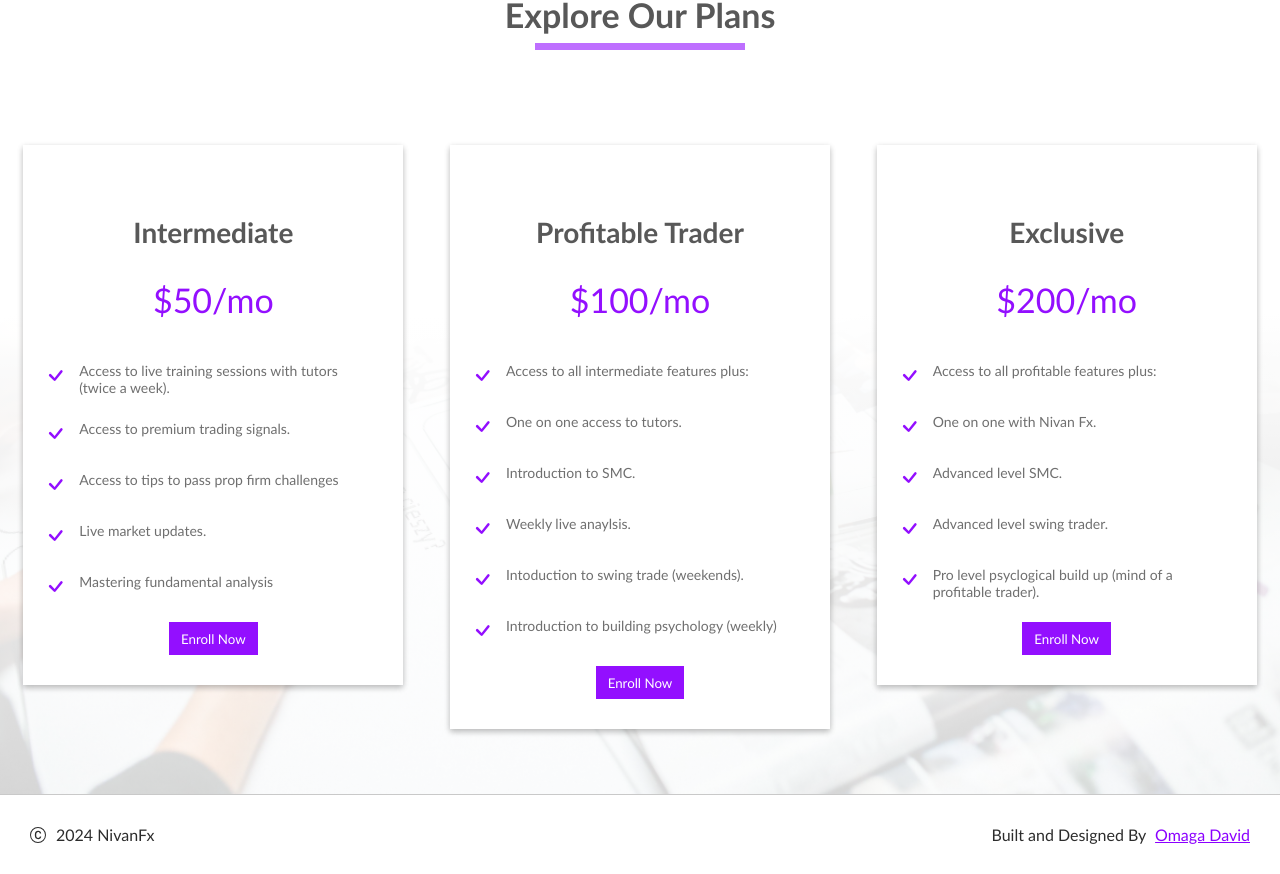
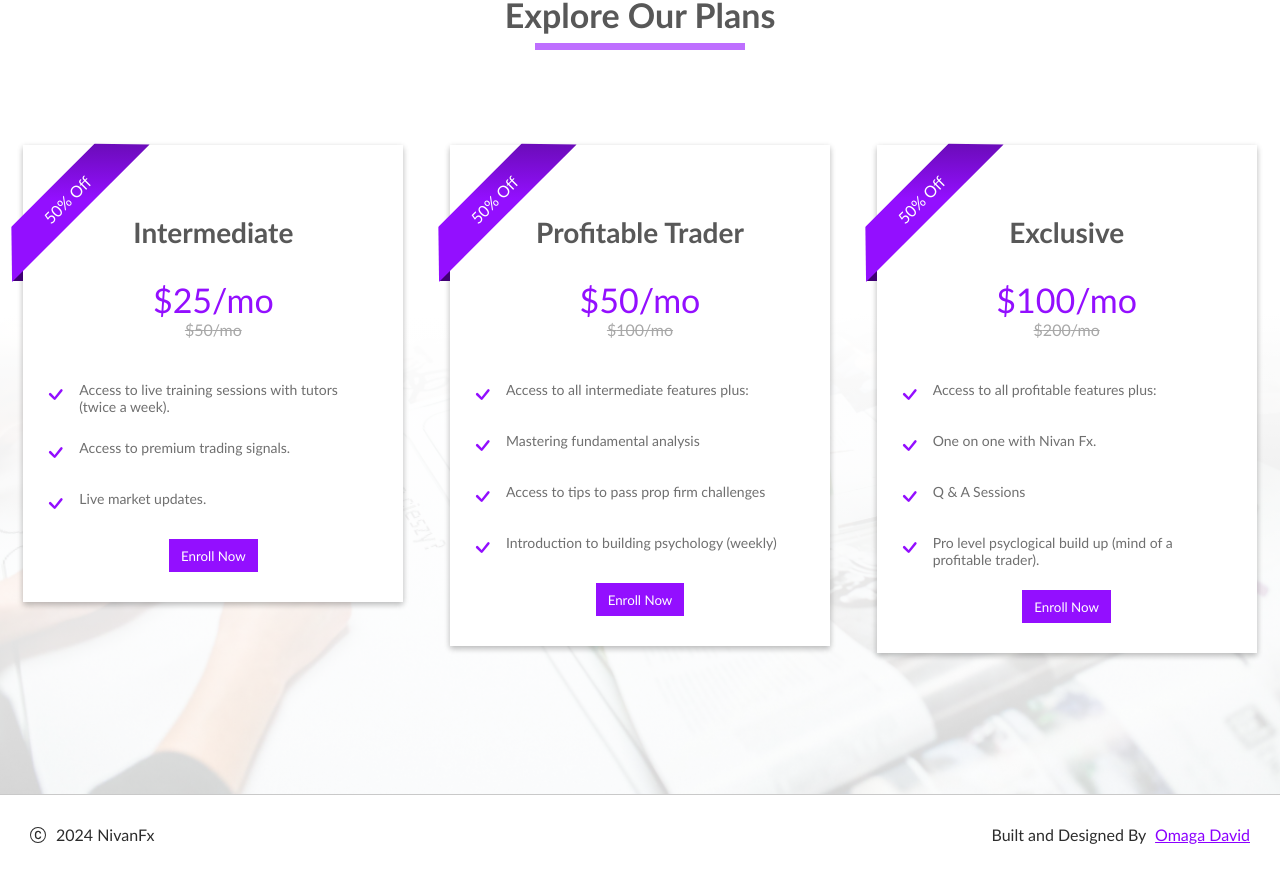
Before and after one commit to omagaowi/nivanfx.com, a React (Vite) app: page /services/mentorships in a window 1280 px wide. Shown: the part 1696-2570 px from the top of the page. Built offline with nearby package versions, Linux system fonts and the light colour scheme.

Commit message:
updating price list

```diff
--- a/src/components/Plans/Plans.jsx
+++ b/src/components/Plans/Plans.jsx
@@ -4,40 +4,39 @@ const Plans = () => {
     const plansArray = [
         {
             plan: "Intermediate",
-            price_dollar: 50,
+            price_dollar: 25,
             price_naira: "50, 000",
+            price_og : 50,
             features: [
                 "Access to live training sessions with tutors (twice a week).",
                 "Access to premium trading signals.",
-                "Access to tips to pass prop firm challenges",
                 "Live market updates.",
-                "Mastering fundamental analysis"
+
             ],
             link: 'https://nivan-api.onrender.com/redirect/payment/intermediate'
         },
         {
             plan: "Profitable Trader",
-            price_dollar: 100,
+            price_dollar: 50,
             price_naira: "100, 000",
+            price_og : 100,
             features: [
                 "Access to all intermediate features plus:",
-                "One on one access to tutors.",
-                "Introduction to SMC.",
-                "Weekly live anaylsis.",
-                "Intoduction to swing trade (weekends).",
+                "Mastering fundamental analysis",
+                "Access to tips to pass prop firm challenges",
                 "Introduction to building psychology (weekly)"
             ],
             link: 'https://nivan-api.onrender.com/redirect/payment/profitable'
         },
         {
             plan: "Exclusive",
-            price_dollar: 200,
+            price_dollar: 100,
             price_naira: "200, 000",
+            price_og : 200,
             features: [
                 "Access to all profitable features plus:",
                 "One on one with Nivan Fx.",
-                "Advanced level SMC.",
-                "Advanced level swing trader.",
+                "Q & A Sessions",
                 "Pro level psyclogical build up (mind of a profitable trader).",
             ],
             link: 'https://nivan-api.onrender.com/redirect/payment/exclusive'
@@ -47,7 +46,7 @@ const Plans = () => {
     const Plan = ({plan}) => {
         return (
                 <div className="plan no-opacity">
-                    {/* <div className="banner"></div> */}
+                    <div className="banner"></div>
                     <h2>{plan.plan}</h2>
                     <div className="price">
                         <div className="currency">
@@ -55,6 +54,14 @@ const Plans = () => {
                         </div>
                         <div className="digit">
                             {plan.price_dollar}/mo
+                        </div>
+                    </div>
+                    <div className="price-og">
+                        <div className="currency">
+                            $
+                        </div>
+                        <div className="digit">
+                            {plan.price_og}/mo
                         </div>
                     </div>
                     <div className="features">
--- a/src/components/Plans/plans.css
+++ b/src/components/Plans/plans.css
@@ -20,6 +20,7 @@
     position: relative;
     margin-bottom: 20px;
     transition: all .4s ease;
+    z-index: 0;
     flex-direction: column;
     align-items: center;
 }
@@ -38,7 +39,9 @@
     content: '50% Off';
     width: 130%;
     height: 40px;
-    background: purple;
+    background: #930fff;
+    background: linear-gradient(45deg, #930fff 50%, #570a96);
+    color: #fff;
     transform: rotate(-45deg) translate(-60px, -30px);
     position: absolute;
     top: 45%;
@@ -46,20 +49,18 @@
     clip-path: polygon(20% 0%, 80% 0%, 100% 100%, 0% 100%);
     align-items: center;
     justify-content: center;
-    box-shadow: 0 2px 6px rgba(0, 0, 0, 0.15),
-    0 3px 6px rgba(0, 0, 0, 0.15);
+    box-shadow: 0 4px 8px rgba(0, 0, 0, 0.3);
     z-index: 1;
 }
 
 .plan .banner::after{
     content: '';
-    background: red;
+    background: #3f0073;
     position: absolute;
     bottom: -96px;
     left: -20px;
     width: 10px;
     height: 10px;
-    background: red;
     z-index: 0;
 }
 
@@ -128,3 +129,13 @@
     transform: translateY(-30px);
     opacity: 0;
 }
+
+.plan .price-og{
+    display: flex;
+    color: #a8a8a8;
+    text-decoration: line-through
+}
+
+.plan .price-og .digit{
+    color: #a8a8a8;
+}
--- a/src/pages/Signals/SignalsMain.jsx
+++ b/src/pages/Signals/SignalsMain.jsx
@@ -46,7 +46,7 @@ const SignalsMain = () => {
                    </div>
                    <div className="part">
                      <h3 className="no-opacity">PREMIUM SIGNALS</h3>
-                     <p className="no-opacity">Access Premium Signals for Unparalleled Insights and Profitability. With Nivan FX's Premium Signals, get exclusive access to advanced analytics, expert recommendations, and precise market forecasts. Gain access to our pro trading signals for just <b style={{color: "#8B00FF"}}>$30/mo</b>.</p>
+                     <p className="no-opacity">Access Premium Signals for Unparalleled Insights and Profitability. With Nivan FX's Premium Signals, get exclusive access to advanced analytics, expert recommendations, and precise market forecasts. Gain access to our pro trading signals at 50% discount of <b style={{color: "#8B00FF"}}>$15/mo</b>.</p>
                      <div className="buttons no-opacity">
                         <button onClick={()=> {
                             window.location.href = 'https://nivan-api.onrender.com/redirect/payment/signals'
```
